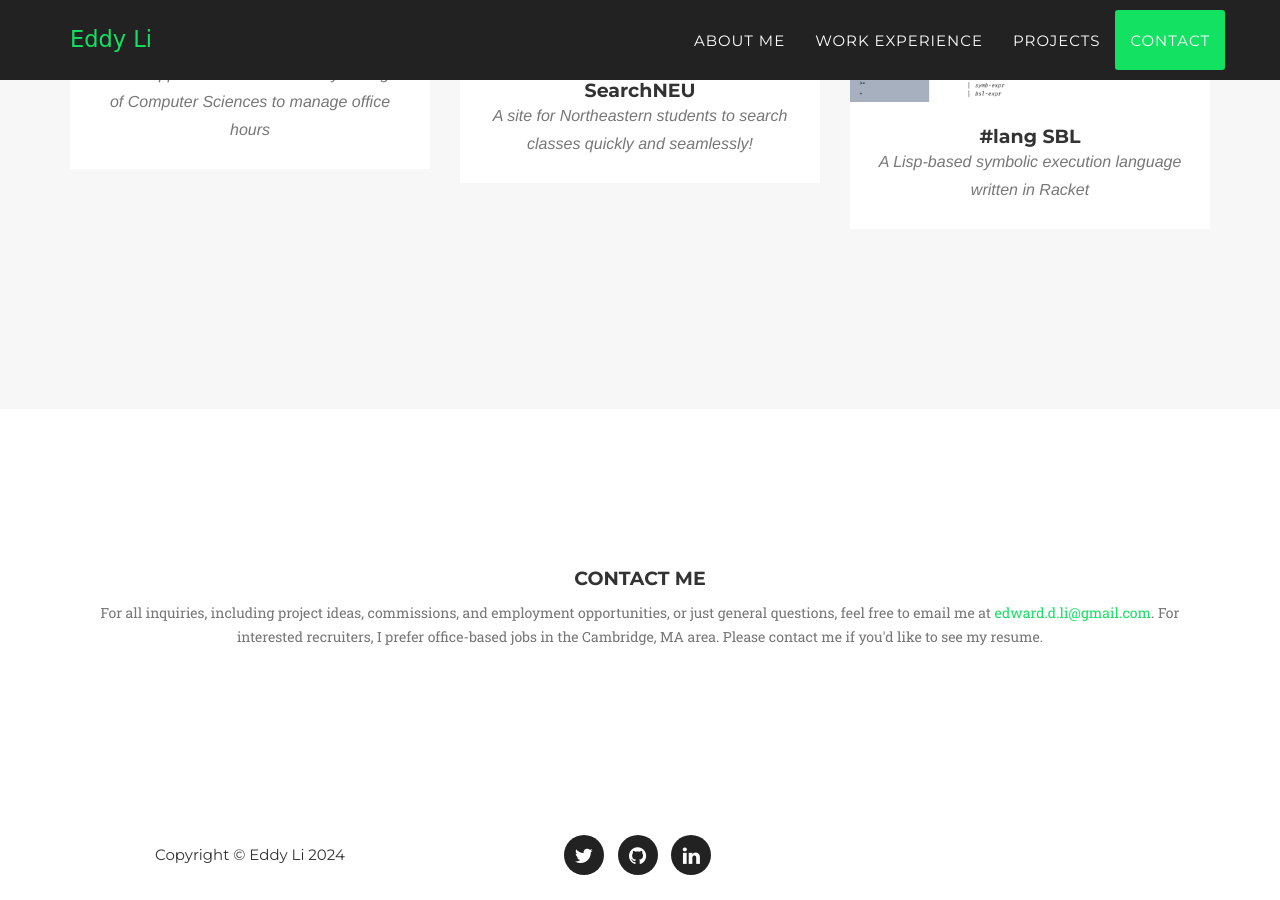
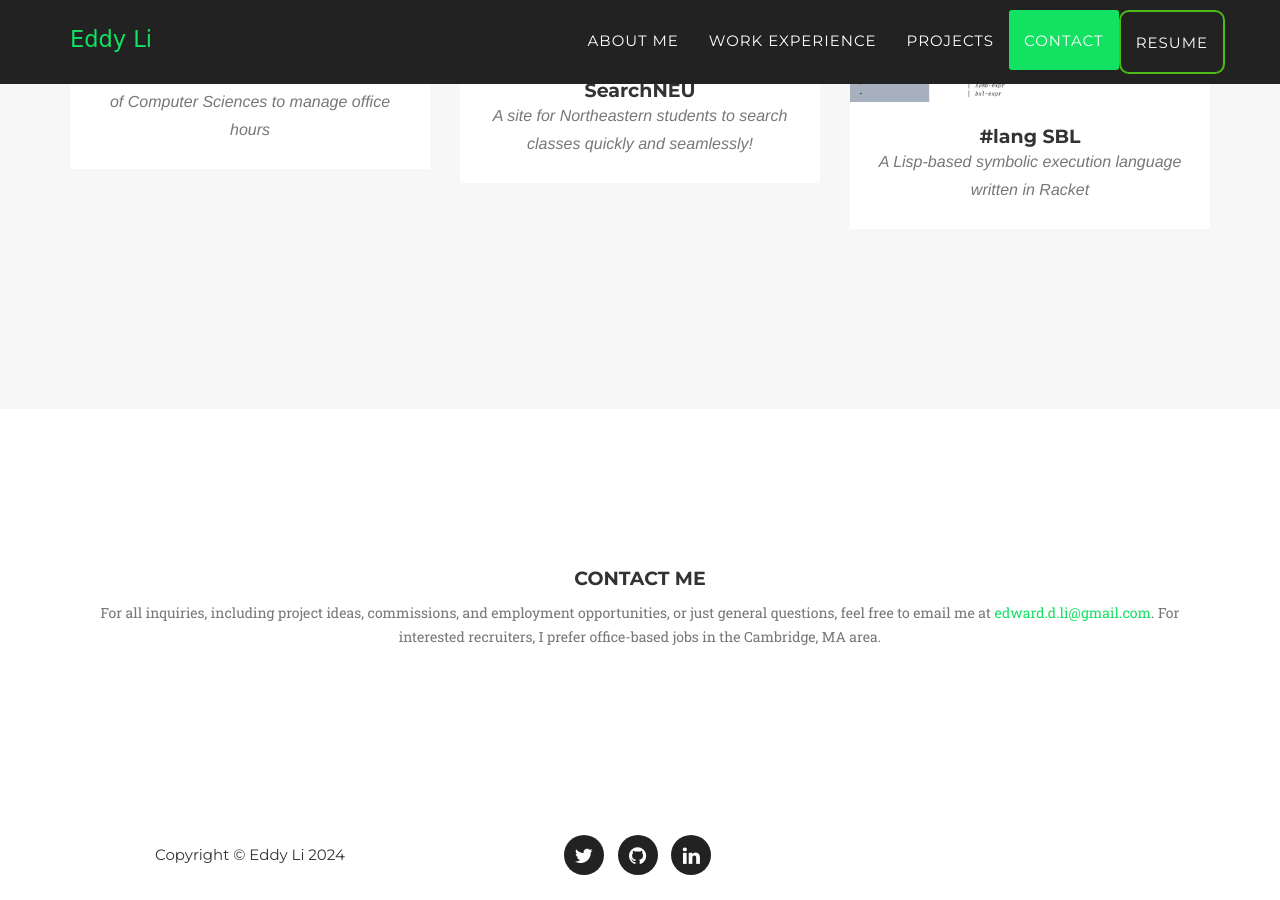
Before and after one commit to NEUDitao/NEUDitao.github.io, a Jekyll site: the page built from index.html, in a window 1280 px wide and 900 px high, scrolled down 3921 px. Built offline with Jekyll 4.4.1, drawn with Linux system fonts in a browser that asks for light colours; some web fonts are replaced; some of the changed text lies outside the part shown.

Commit message:
Added resume back, added AT back

```diff
--- a/_includes/aboutme.html
+++ b/_includes/aboutme.html
@@ -31,6 +31,9 @@
             <li><a href="https://youtu.be/YJZSB6Bs230?t=74">United Percussion 2022: The World is Watching</a> | 6th Place</li>
           </ul>
           <br/>
+
+          In March of 2025, you can find me attempting a thru-hike of the Appalachian Trail.
+
         </p>
       </div>
     </div>
--- a/_includes/contact.html
+++ b/_includes/contact.html
@@ -4,7 +4,7 @@
                 <div class="col-lg-12 text-center">
                     <h4 class="section-heading">Contact Me</h2>
                     <p class="text-muted body">For all inquiries, including project ideas, commissions, and employment opportunities, or just general questions, feel free to email me at <a href="mailto:edward.d.li@gmail.com">edward.d.li@gmail.com</a>.
-                    For interested recruiters, I prefer office-based jobs in the Cambridge, MA area. Please contact me if you'd like to see my resume.</h3>
+                    For interested recruiters, I prefer office-based jobs in the Cambridge, MA area.</h3>
                 </div>
             </div>
         </div>
--- a/_includes/header.html
+++ b/_includes/header.html
@@ -30,10 +30,9 @@
                     <li>
                         <a class="page-scroll" href="#contact">Contact</a>
                     </li>
-                    <!-- Taking out the resume for now -->
-		    <!-- <li class="resume-butt">
+		    <li class="resume-butt">
 			<a class="page-scroll" href="https://eddyli.dev/resume.pdf">Resume</a>
-		    </li> -->
+		    </li>
                 </ul>
             </div>
             <!-- /.navbar-collapse -->
```
Also changed, not shown: 1 other file.
